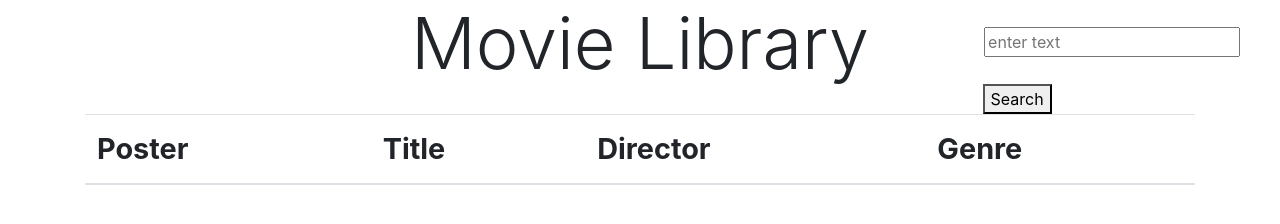
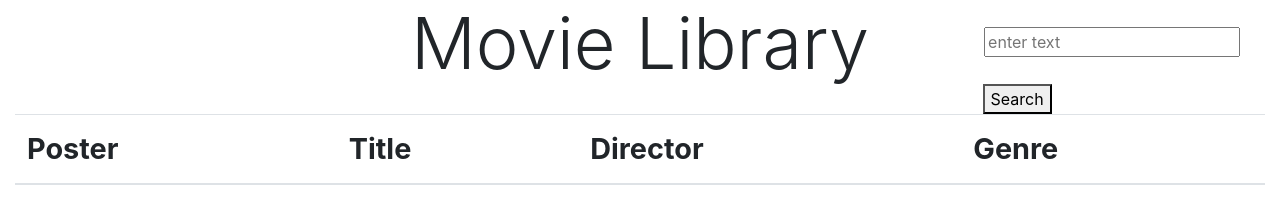
Before and after one commit to Dillon-Tarr/MovieLibrary, a website: page index.html in a window 1280 px wide. Drawn offline with nearby package versions, Linux system fonts and the light colour scheme; no server answers.

Commit message:
undid change

```diff
--- a/index.html
+++ b/index.html
@@ -23,12 +23,12 @@
             <input class="searchBox" placeholder="enter text"><button class="searchButton">Search</button>
         </div>
     </div>
-    <div class="container">
+    <div class="container-fluid">
         <div class="row">
             <div class="col-12">
                 <table class="table table-image">
                     <thead>
-                    <tr>
+                    <tr class="tbl">
                         <th scope="col"><span id="poster">Poster</span></th>
                         <th scope="col"><span id="title">Title</span></th>
                         <th scope="col"><span id="director">Director</span></th>
```
